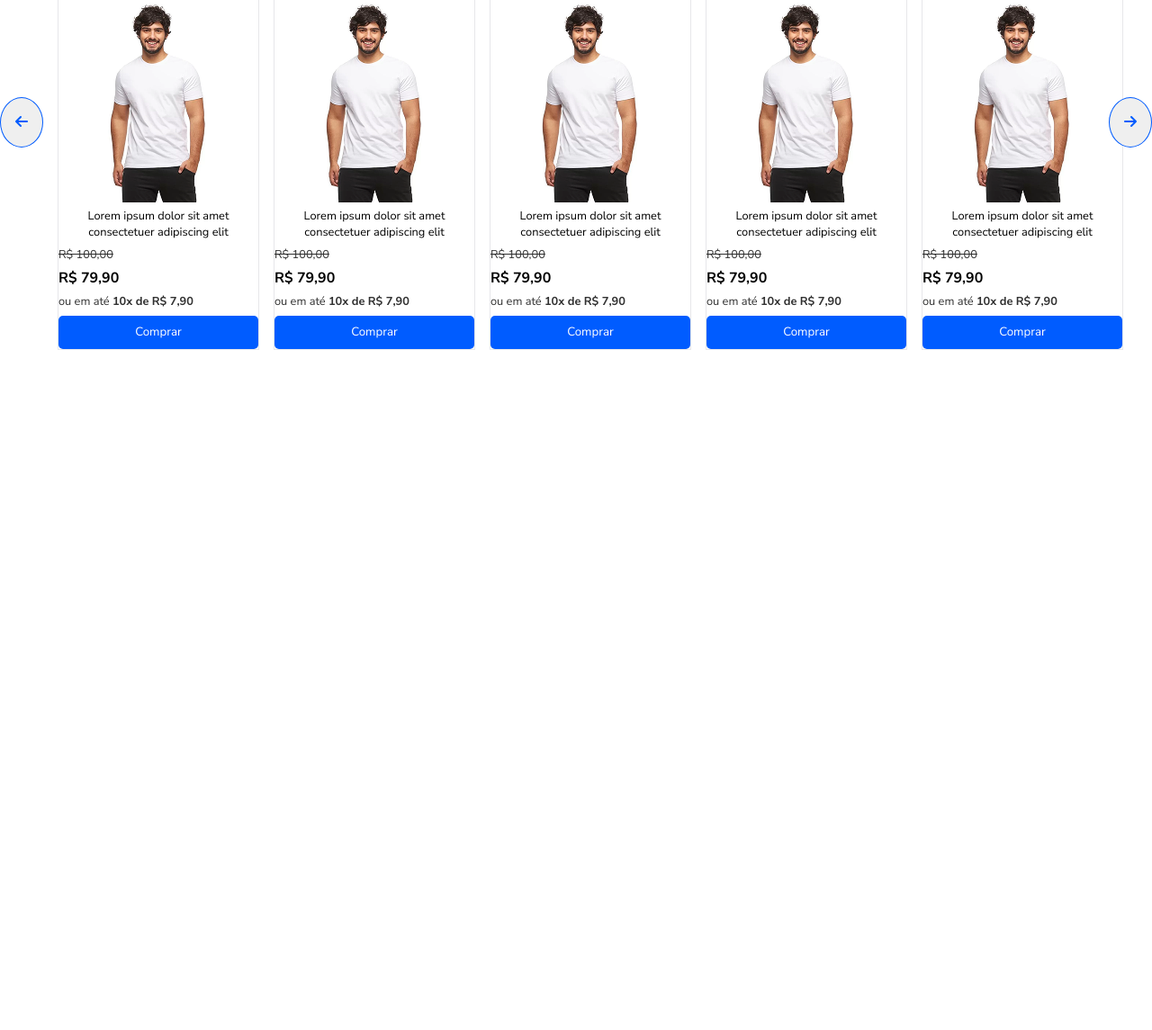
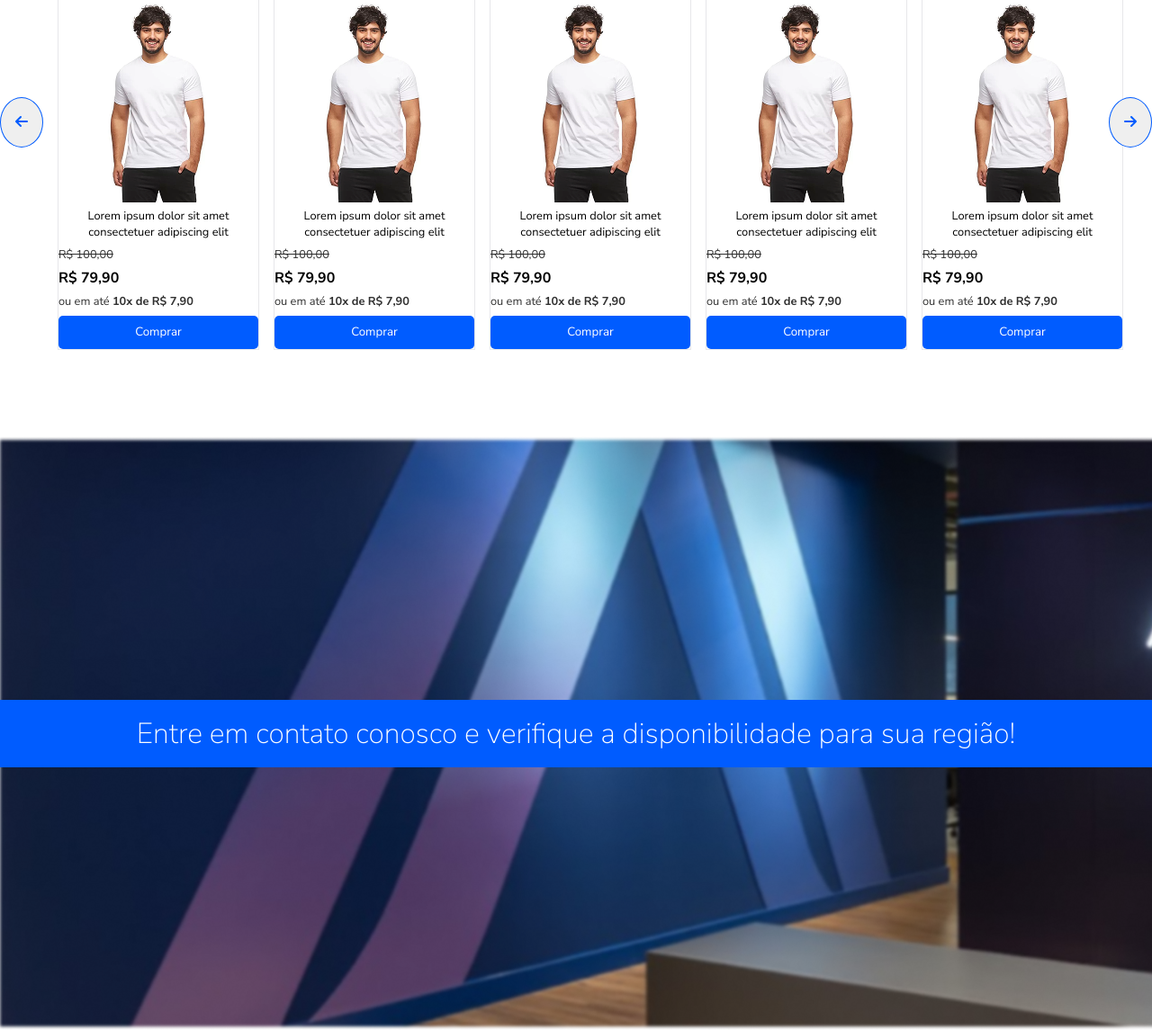
Before and after one commit to CauanLagrotta/avanti_desenvolvimento_layout, a plain HTML site: page index.html in a window 1280 px wide. Shown: the part 3517-4662 px from the top of the page at 90% size. Before the commit the page ends 3906 px from the top, so only its background shows below. Drawn offline with Linux system fonts and the light colour scheme.

Commit message:
style: fazendo o banner de contato

```diff
--- a/assets/styles/styles.css
+++ b/assets/styles/styles.css
@@ -419,3 +419,24 @@ body {
   justify-content: center;
   align-items: center;
 }
+
+.avanti-banner{
+  background: url("../images/contato_banner.png");
+  background-size: cover;
+  height: 660px;
+  width: 100%;
+  display: flex;
+  justify-content: center;
+  align-items: center;
+  margin-top: 6rem;
+}
+
+.text-avanti-banner {
+  font-size: 2rem;
+  background: var(--blue-600);
+  width: 100%;
+  padding: 1rem;
+  text-align: center;
+  font-weight: 200;
+  color: var(--white-100);
+}
--- a/index.html
+++ b/index.html
@@ -390,5 +390,9 @@
         </button>
       </div>
     </section>
+
+    <div class="avanti-banner">
+      <p class="text-avanti-banner">Entre em contato conosco e verifique a disponibilidade para sua região!</p>
+    </div>
   </body>
 </html>
```
